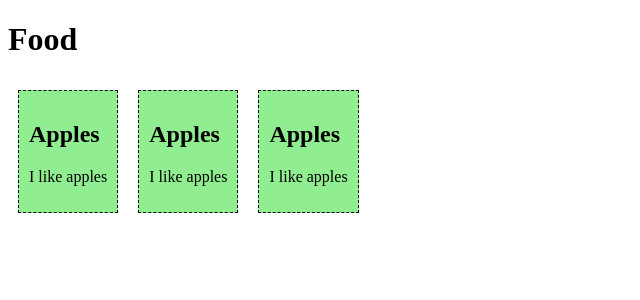
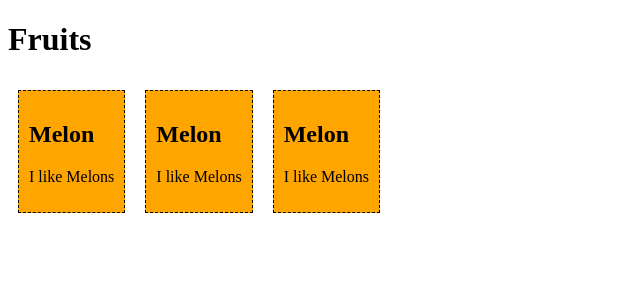
Before and after one commit to lgbncb/webprog-sf241-vuejs, a Vue app in the folder firstsfc/: page / in a window 1280 px wide. Shown: the top 300 px of the page, without its empty margins (0-640 px from the left). Built offline with nearby package versions, Linux system fonts and the light colour scheme.

Commit message:
Updated color

```diff
--- a/firstsfc/src/App.vue
+++ b/firstsfc/src/App.vue
@@ -1,5 +1,5 @@
 <template>
-  <h1>Food</h1>
+  <h1>Fruits</h1>
   <food-item/>
   <food-item/>
   <food-item/>
@@ -13,6 +13,6 @@
     display: inline-block;
     margin: 10px;
     padding: 10px;
-    background-color: lightgreen;
+    background-color: orange;
   }
 </style>
--- a/firstsfc/src/components/FoodItem.vue
+++ b/firstsfc/src/components/FoodItem.vue
@@ -9,8 +9,8 @@
 export default {
   data() {
     return {
-      name: 'Apples',
-      message: 'I like apples'
+      name: 'Melon',
+      message: 'I like Melons'
     }
   }
 };
```
